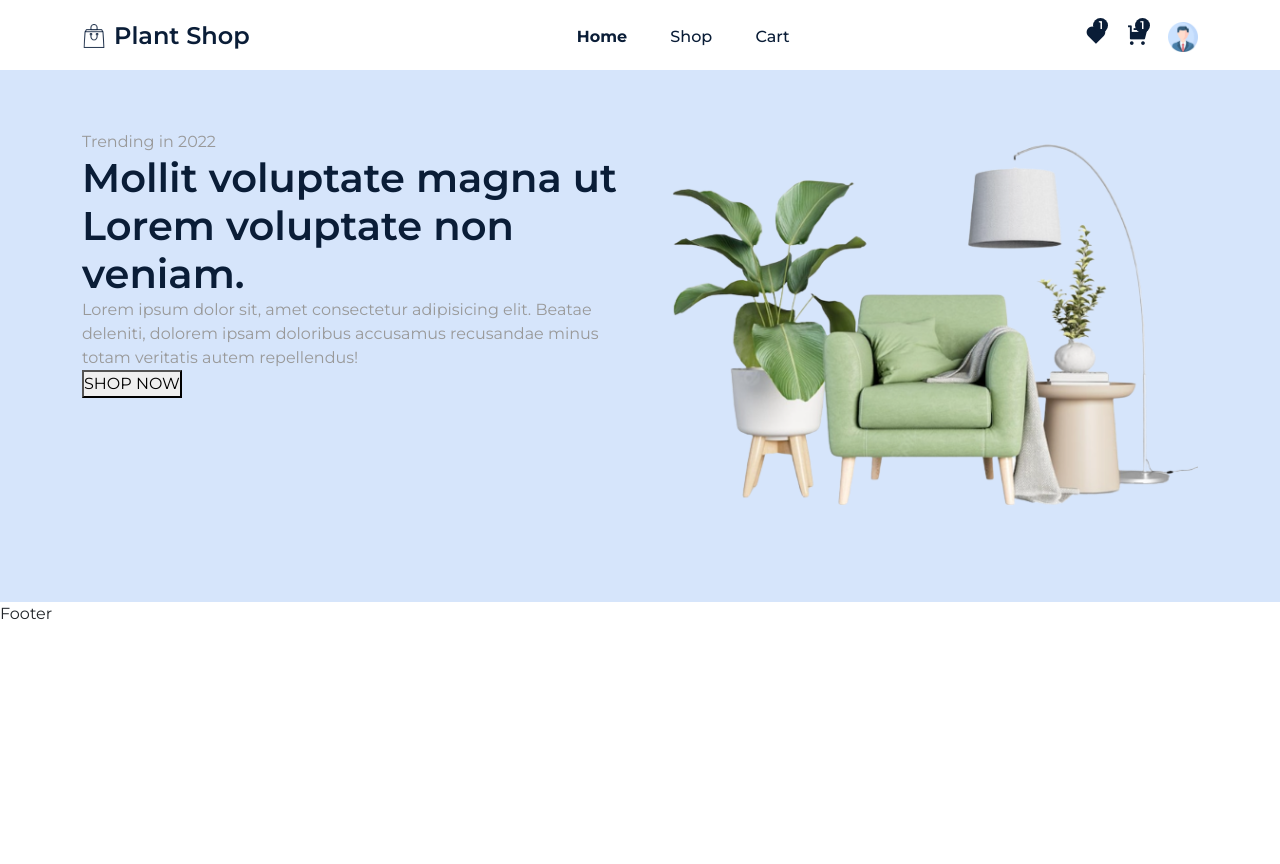
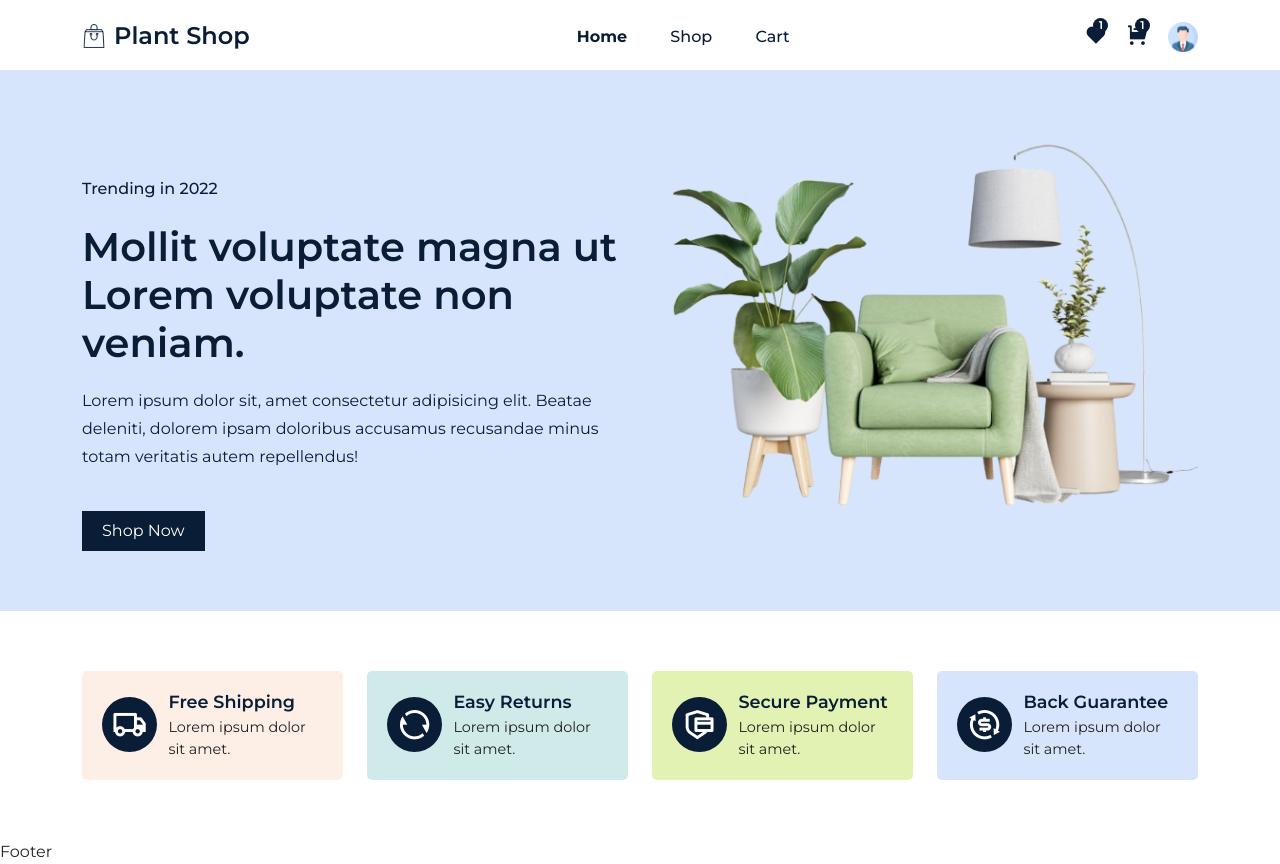
Before and after one commit to lucidethinker/PlantShop, a React (Create React App) app: page /home in a window 1280 px wide. Before the commit the page ends 800 px from the top, so only its background shows below. Built offline with nearby package versions, Linux system fonts and the light colour scheme.

Commit message:
Home page design is done

```diff
--- a/src/pages/Home.jsx
+++ b/src/pages/Home.jsx
@@ -1,10 +1,16 @@
 import React from 'react'
+
+import {Link} from 'react-router-dom';
+import { motion } from 'framer-motion';
+
+
 import Helmet from '../components/Helmet/Helmet'
-import heroImg from'../assets/images/hero-img.png'
 import '../styles/home.css'
 
 import{ Container, Row, Col } from 'reactstrap'
+import heroImg from'../assets/images/hero-img.png'
 
+import Services from '../services/Services';
 const Home = () => {
   const year = new Date().getFullYear()
   return <Helmet title={'Home'}>
@@ -19,7 +25,10 @@ const Home = () => {
             <h2>Mollit voluptate magna ut Lorem voluptate non veniam.</h2>
             <p>Lorem ipsum dolor sit, amet consectetur adipisicing elit. Beatae deleniti, dolorem ipsam doloribus accusamus recusandae minus totam veritatis autem repellendus!
             </p>
-            <button className="buy__btn">SHOP NOW</button>
+
+            <motion.button whileTap={{scale: 0.9}} className="buy__btn">
+              <Link to='/shop'>Shop Now</Link></motion.button>
+
           </div>
           </Col>
           <Col lg='6' md='6'>
@@ -32,6 +41,7 @@ const Home = () => {
           </Row>
           </Container>
     </section>
+    <Services />
   </Helmet>
 };
 
--- /dev/null
+++ b/src/services/Services.jsx
@@ -0,0 +1,32 @@
+import React from 'react'
+import {Container , Row , Col} from 'reactstrap'
+import {motion} from 'framer-motion'
+import './services.css'
+
+import serviceData from "../assets/data/serviceData";
+const Services = () => {
+  return <section className="services">
+    <Container>
+        <Row>
+
+            {
+            serviceData.map((item,index)=>
+                <Col lg='3' md='4' key={index}>
+                <div className="service__item"
+                style={{ background:`${item.bg}`}}>
+                    <span>
+                    <i class={item.icon}></i>
+                        </span>
+                        <div>
+                            <h3>{item.title}</h3>
+                            <p>{item.subtitle}</p>
+                </div>
+                </div>
+            </Col>
+            )}
+            </Row>
+        </Container>
+  </section>
+}
+
+export default Services
--- /dev/null
+++ b/src/services/services.css
@@ -0,0 +1,29 @@
+.service__item {
+    padding: 20px;
+    display: flex;
+    align-items: center;
+    column-gap: 0.7rem;
+    border-radius: 5px;
+    cursor: pointer;
+}
+
+.service__item span i {
+    font-size: 2.2rem;
+    background: var(--primary-color);
+    padding: 10px;
+    border-radius: 50px;
+    color: #fff;
+    font-weight: 400 !important;
+}
+
+.service__item h3 {
+    color: var(--primary-color);
+    font-size: 1.1rem;
+    font-weight: 600;
+}
+
+.service__item p {
+    font-Size: .9rem;
+    margin-top: 5px;
+    color: #222;
+}
--- a/src/styles/home.css
+++ b/src/styles/home.css
@@ -6,4 +6,33 @@
     color: var(--primary-color);
     font-size: 2.5rem;
     font-weight: 600;
+    margin: 20px 0px;
 }
+
+.hero_section p {
+    color: var(--primary-color);
+    line-height: 28px;
+}
+
+.hero_section p:nth-child(1) {
+    font-weight: 500;
+}
+
+.buy__btn {
+    border: none;
+    outline: none;
+    padding: 8px 20px;
+    background: var(--primary-color);
+    color: #fff;
+    cursor: pointer;
+    font-size: 1rem;
+    margin-top: 40px;
+}
+
+.buy__btn a:hover {
+    color: #fff;
+}
+
+.hero_content {
+    padding-top: 45px;
+}
```
